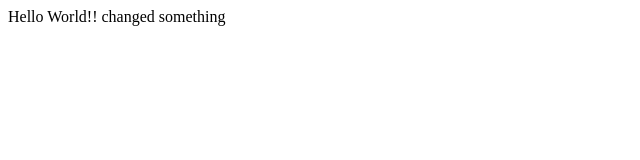
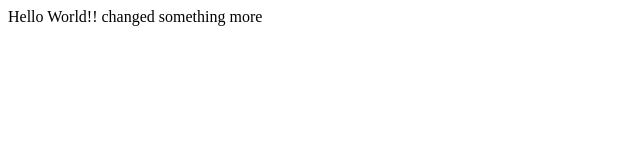
Before and after one commit to royabhilash/myfirstproject, a plain HTML site: page index.html in a window 1280 px wide. Shown: the full height of the page, 0-640 px from the left. Drawn offline with Linux system fonts and the light colour scheme.

Commit message:
changed index.html and readme.md

```diff
--- a/index.html
+++ b/index.html
@@ -1,5 +1,5 @@
 <html>
 <body>
-<div> Hello World!! changed something</div>
+<div> Hello World!! changed something more</div>
 </body>
 </html>
```
Also changed, not shown: 1 other file.
